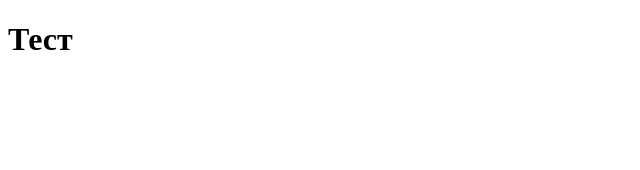
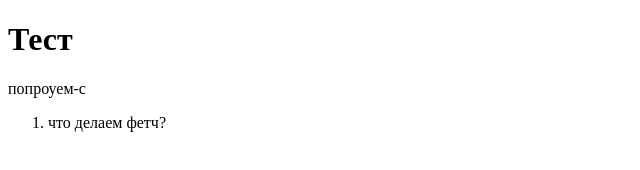
Before and after one commit to Userfix/git-explore, a plain HTML site: page index.html in a window 1280 px wide. Shown: the whole page, without its empty margins (0-640 px from the left). Drawn offline with Linux system fonts and the light colour scheme.

Commit message:
add 1st item

```diff
--- a/index.html
+++ b/index.html
@@ -9,6 +9,10 @@
 
 <body>
   <h1>Тест</h1>
+  <p>попроуем-с</p>
+  <ol>
+    <li>что делаем фетч?</li>
+  </ol>
 </body>
 
 </html>
```
